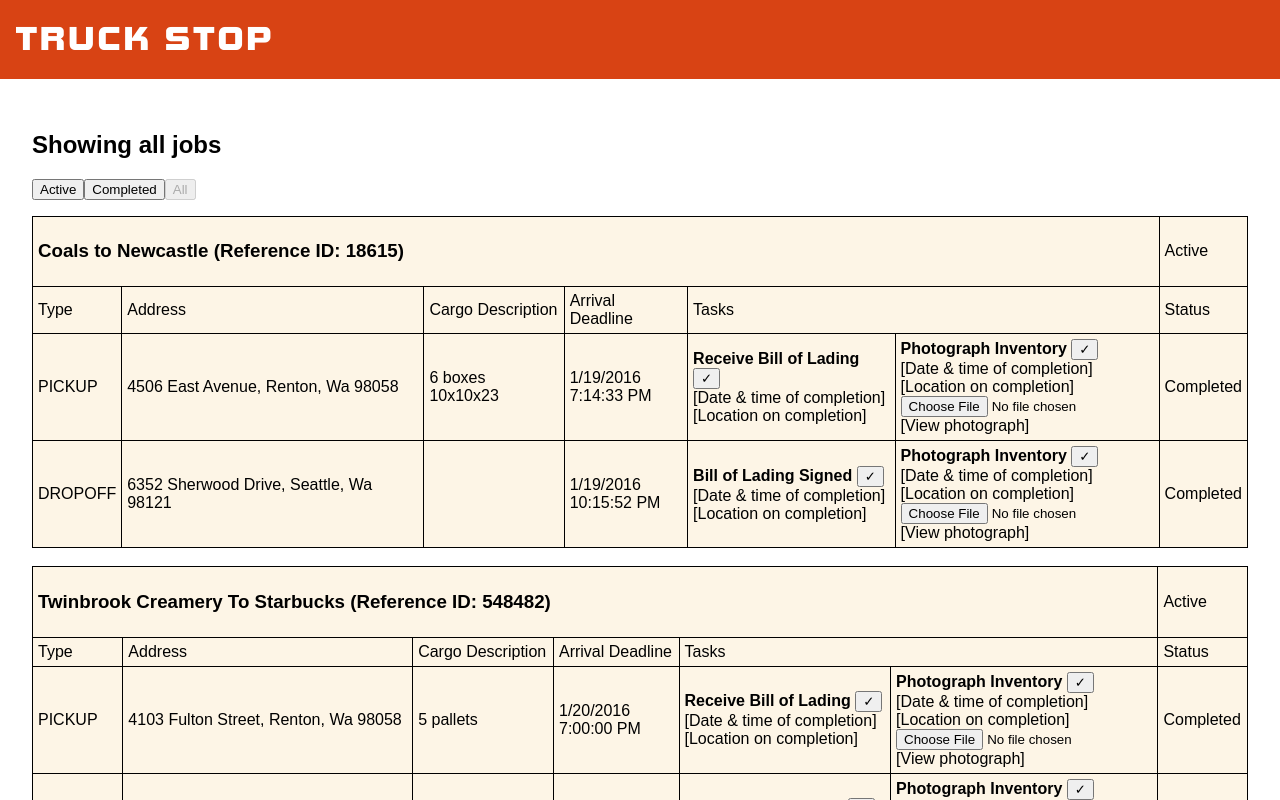
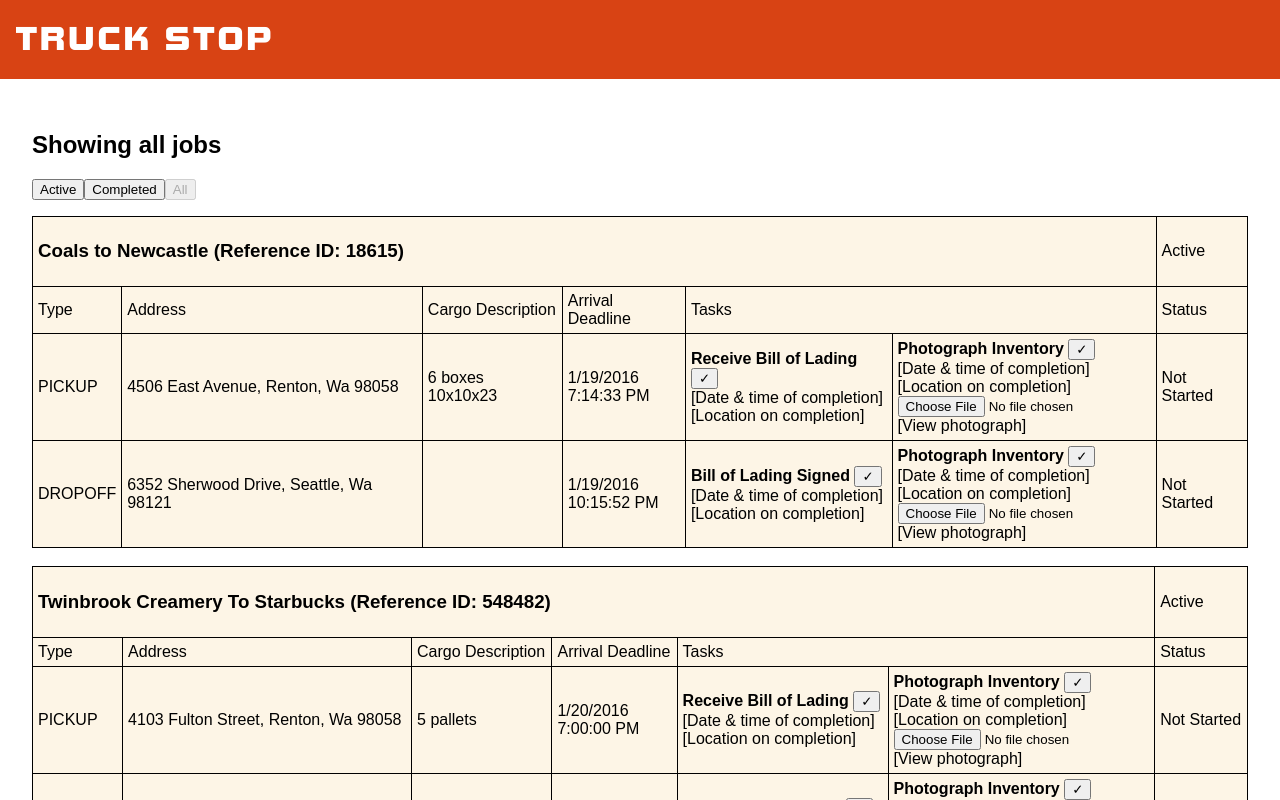
Before and after one commit to CaptainStack/truck-stop, a React (Create React App) app: page / in a window 1280 px wide. Shown: the top 800 px of the page. Built offline with nearby package versions, Linux system fonts and the light colour scheme.

Commit message:
Fix status display (invert conditions).

```diff
--- a/src/components/Job.jsx
+++ b/src/components/Job.jsx
@@ -5,7 +5,7 @@ import '../styles/Job.css';
 const Job = ({job, job_complete}) => {
   let job_status = job_complete ? 'Completed' : 'Active';
   let stops = job.stops.map(stop => {
-    return <Stop stop={stop} remainingTasks={stop.tasks.filter(task => !task.completed).length} />
+    return <Stop stop={stop}/>
   });
   return (
     <div>
--- a/src/components/Stop.jsx
+++ b/src/components/Stop.jsx
@@ -13,10 +13,10 @@ const Stop = ({stop}) => {
 
   switch(incomplete_tasks_count) {
     case 0:
-      stop_status = 'Not started';
+      stop_status = 'Completed';
       break;
     case stop.tasks.length:
-      stop_status = 'Completed';
+      stop_status = 'Not Started';
       break;
     default:
       stop_status = 'In progress';
```
